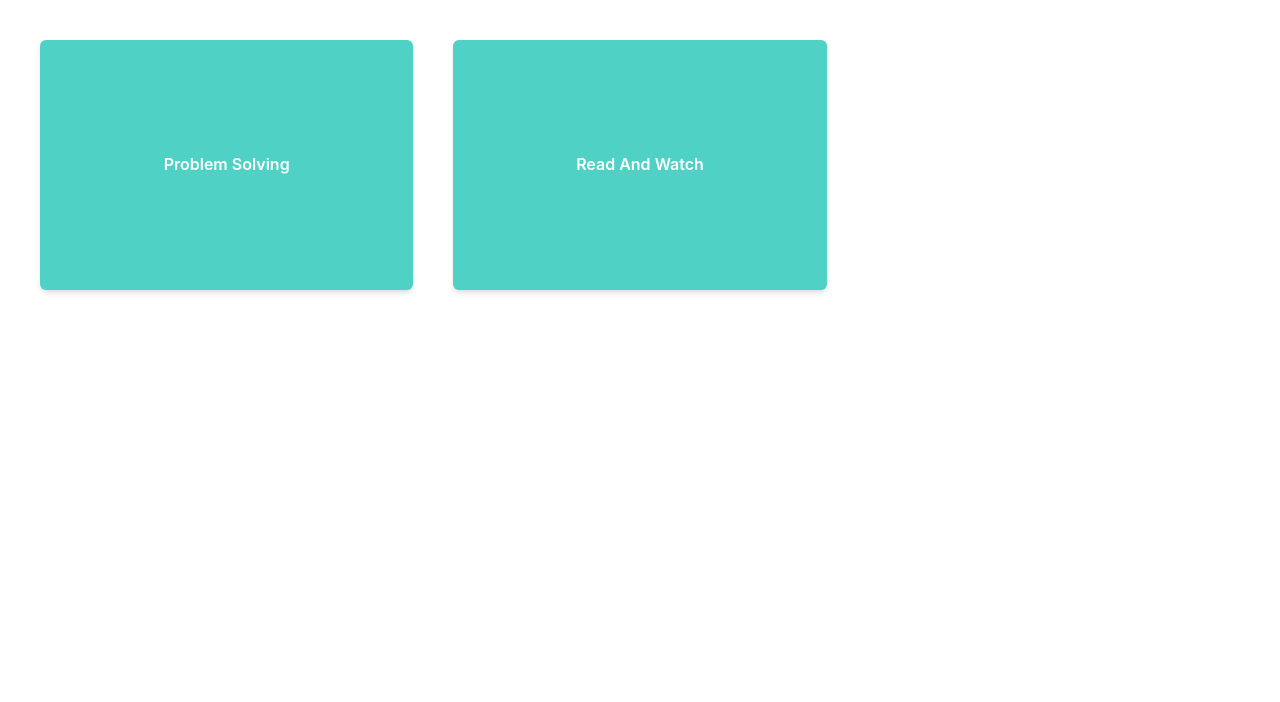
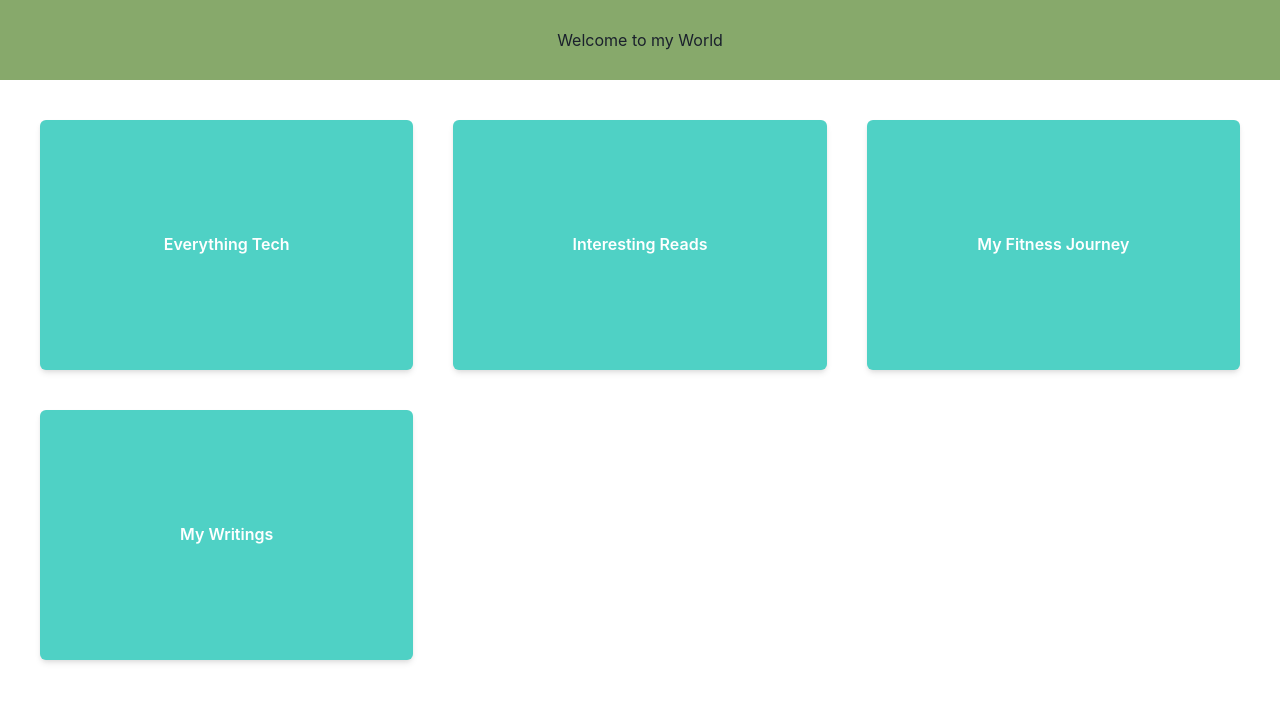
Before and after one commit to vinitkumar321/thedumbtechieblog, a React (Create React App) app: page / in a window 1280 px wide. Shown: the top 702 px of the page. Built offline with nearby package versions, Linux system fonts and the light colour scheme.

Commit message:
Added more components and parametrized Header

```diff
--- a/src/App.js
+++ b/src/App.js
@@ -7,6 +7,7 @@ import Home from './components/Home'
 import ProblemSolving from './components/ProblemSolving';
 import ReadAndWatch from './components/ReadAndWatch';
 import ErrorPage from './static/ErrorPage';
+import Fitness from './components/Fitness';
 
 function App() {
   return (
@@ -18,6 +19,7 @@ function App() {
             <Route path="/home" element={<Home />} />
             <Route path="/problem-solving" element={<ProblemSolving />} />
             <Route path="/read-and-watch" element={<ReadAndWatch />} />
+            <Route path="/fitness" element={<Fitness />} />
             <Route path="*" element={<ErrorPage />} />
           </Route>
         </Routes>
--- /dev/null
+++ b/src/components/Fitness/index.js
@@ -0,0 +1,15 @@
+import { Center } from '@chakra-ui/react'
+import Header from '../Home/Header';
+
+const Fitness = () => {
+    return (
+        <>
+            <Header head="My Fitness Journey" />
+            <Center>
+                Fitness
+            </Center>
+        </>
+    )
+}
+
+export default Fitness;
--- a/src/components/Home/Header.jsx
+++ b/src/components/Home/Header.jsx
@@ -1,13 +1,13 @@
-import { Stack } from '@chakra-ui/react'
+import { Stack, Center } from '@chakra-ui/react'
 
-export default function Header() {
+export default function Header({ head = "Welcome to my world" }) {
     return (
         <Stack
             backgroundColor={'#87A96B'}
             height={20}
             justifyContent={'space-around'}
         >
-            <h1>Header</h1>
+            <Center> {head} </Center>
         </Stack>
     )
 }
--- a/src/components/Home/index.jsx
+++ b/src/components/Home/index.jsx
@@ -1,6 +1,7 @@
 import React, { useState, useEffect } from 'react'
 import { Button, Box, SimpleGrid } from '@chakra-ui/react'
 import { useNavigate } from 'react-router-dom'
+import Header from './Header'
 
 const Home = () => {
     console.log("#Home")
@@ -9,10 +10,11 @@ const Home = () => {
 
     useEffect(() => {
         navigate(path)
-    }, [path])
+    }, [navigate, path])
 
     return (
         <>
+            <Header head="Welcome to my World" />
             <SimpleGrid columns={3} spacing={10} p={10}>
                 <Button
                     key="problemSolving"
@@ -26,7 +28,7 @@ const Home = () => {
                     color="white"
                     onClick={() => setPath('/problem-solving')}
                 >
-                    Problem Solving
+                    Everything Tech
                 </Button>
                 <Button
                     key="readAndWatch"
@@ -40,7 +42,35 @@ const Home = () => {
                     color="white"
                     onClick={() => setPath('/read-and-watch')}
                 >
-                    Read And Watch
+                    Interesting Reads
+                </Button>
+                <Button
+                    key="readAndWatch"
+                    bg="teal.300"
+                    height="250px"
+                    borderRadius="md"
+                    shadow="md"
+                    display="flex"
+                    alignItems="center"
+                    justifyContent="center"
+                    color="white"
+                    onClick={() => setPath('/fitness')}
+                >
+                    My Fitness Journey
+                </Button>
+                <Button
+                    key="readAndWatch"
+                    bg="teal.300"
+                    height="250px"
+                    borderRadius="md"
+                    shadow="md"
+                    display="flex"
+                    alignItems="center"
+                    justifyContent="center"
+                    color="white"
+                    onClick={() => setPath('/my-writing')}
+                >
+                    My Writings
                 </Button>
 
             </SimpleGrid>
--- a/src/components/ProblemSolving/ConsistencyCounter.jsx
+++ b/src/components/ProblemSolving/ConsistencyCounter.jsx
@@ -1,10 +1,17 @@
+import { Center } from '@chakra-ui/react'
+import { CircularProgress, CircularProgressLabel } from '@chakra-ui/react'
 
 export default function ConsistencyCounter() {
     return (
         <>
-            <header>
+            <Center>
                 Consistency Counter
-            </header>
+            </Center>
+            <Center padding={10}>
+                <CircularProgress size={50} value={40} thickness={10} color='orange.400'>
+                    <CircularProgressLabel>40%</CircularProgressLabel>
+                </CircularProgress>
+            </Center>
         </>
     )
 }
--- a/src/components/ProblemSolving/Timeline.jsx
+++ b/src/components/ProblemSolving/Timeline.jsx
@@ -8,8 +8,9 @@ export default function Timeline() {
                 backgroundColor={'#73C2FB'}
                 defaultValue={'Timeline'}
             >
-                <p>Timeline</p>
+                <p>Data Structure & Algorithm Problems</p>
             </Stack>
+
         </>
     )
 }
--- a/src/components/ProblemSolving/index.jsx
+++ b/src/components/ProblemSolving/index.jsx
@@ -6,7 +6,7 @@ import Header from '../Home/Header'
 export default function ProblemSolving() {
     return (
         <>
-            <Header />
+            <Header head="ProblemSolving" />
             <HStack>
                 <Box flex={2} padding={10}>
                     <Timeline />
```
Also changed, not shown: src/components/Fitness/WeightTracker.jsx (added, +15 -0 lines), src/components/MyWritings/index.js (added, +11 -0 lines).
